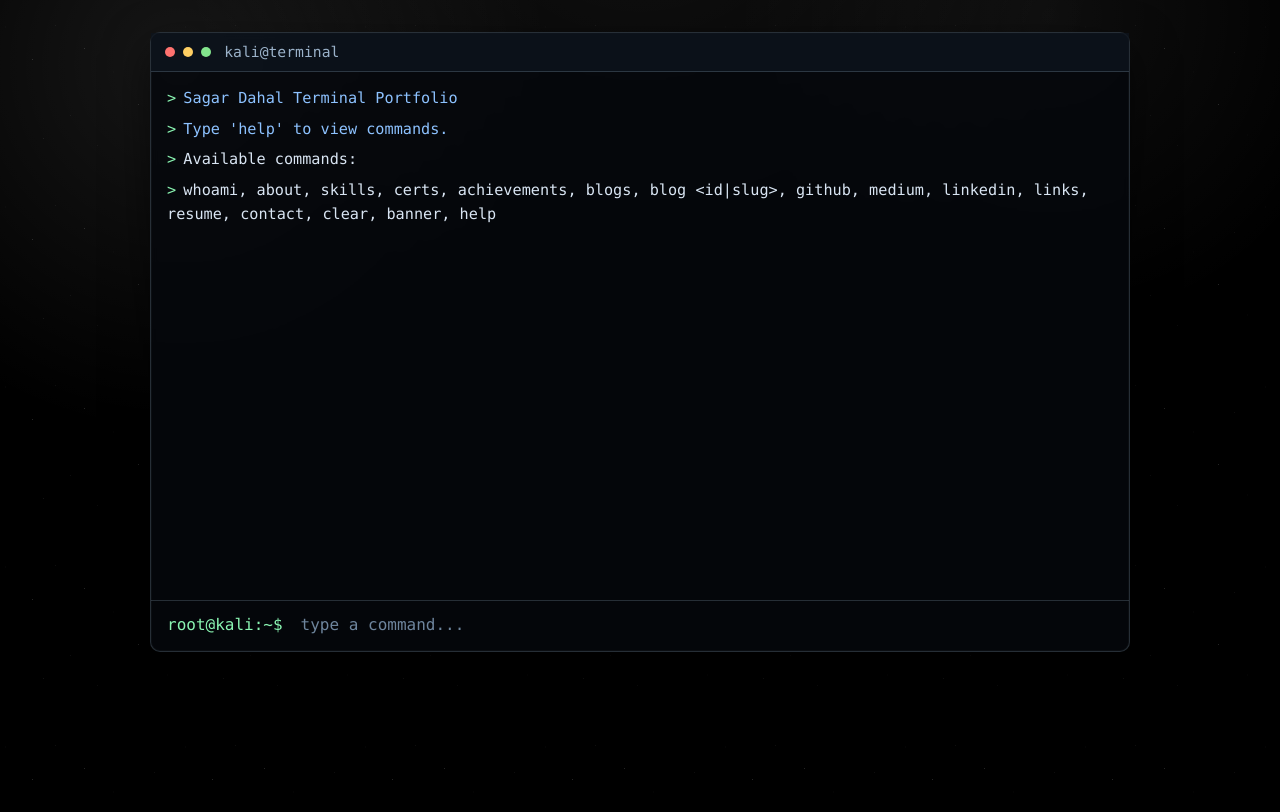
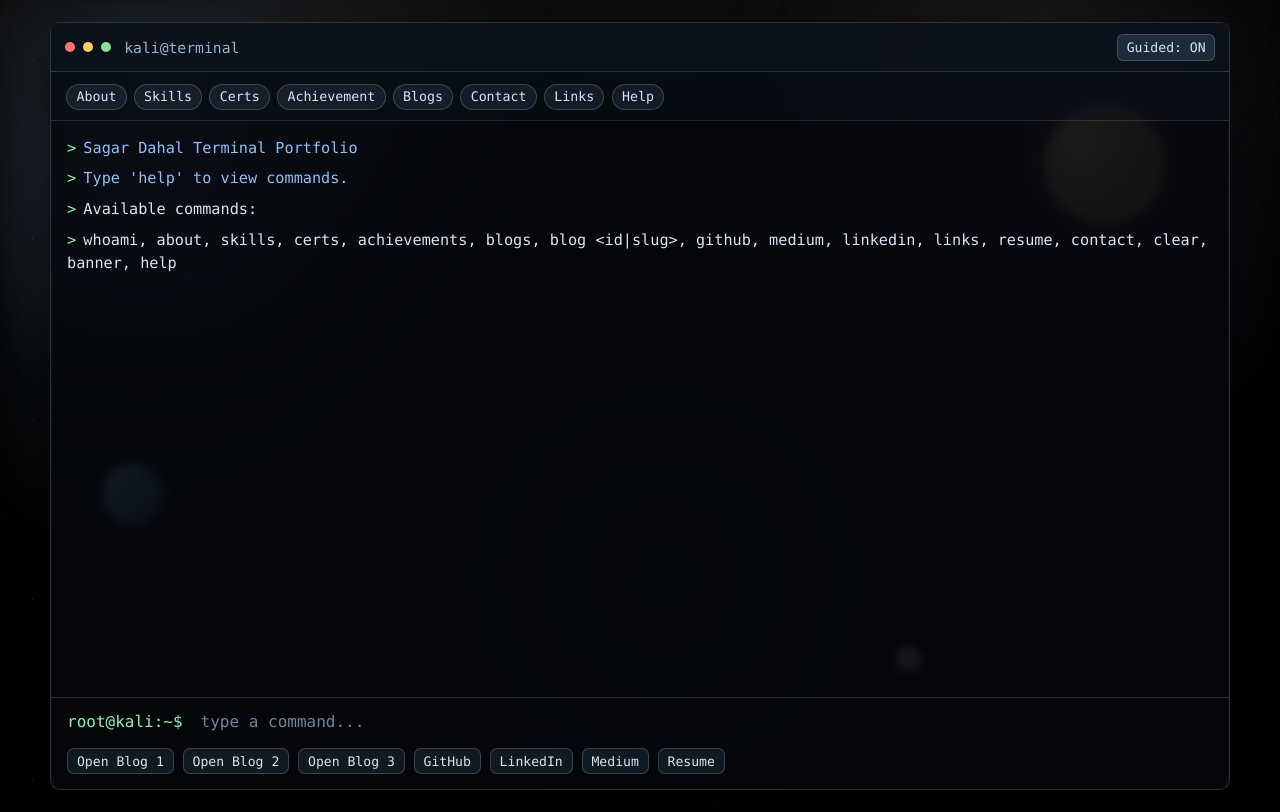
Before and after one commit to 0xr00tkit/sagardahal.com, a Vue app: page / in a window 1280 px wide. Built offline with nearby package versions, Linux system fonts and the light colour scheme.

Commit message:
Second Commit-UI changes

```diff
--- a/src/App.vue
+++ b/src/App.vue
@@ -5,6 +5,7 @@ const promptLabel = "root@kali:~$";
 const input = ref("");
 const inputRef = ref(null);
 const outputRef = ref(null);
+const guidedMode = ref(true);
 
 const profile = {
   name: "Sagar Dahal",
@@ -79,6 +80,16 @@ const blogs = [
 ];
 
 const history = reactive([]);
+const quickCommands = [
+  { label: "About", cmd: "whoami" },
+  { label: "Skills", cmd: "skills" },
+  { label: "Certs", cmd: "certs" },
+  { label: "Achievement", cmd: "achievements" },
+  { label: "Blogs", cmd: "blogs" },
+  { label: "Contact", cmd: "contact" },
+  { label: "Links", cmd: "links" },
+  { label: "Help", cmd: "help" }
+];
 
 const pushEntry = (entry) => history.push(entry);
 
@@ -191,6 +202,11 @@ const submit = () => {
   input.value = "";
 };
 
+const executeShortcut = (cmd) => {
+  runCommand(cmd);
+  inputRef.value?.focus();
+};
+
 watch(
   () => history.length,
   async () => {
@@ -211,12 +227,33 @@ onMounted(() => {
 <template>
   <div class="app" @click="inputRef?.focus()">
     <div class="stars"></div>
+    <div class="nebula"></div>
+    <div class="solar-system">
+      <span class="planet one"></span>
+      <span class="planet two"></span>
+      <span class="planet three"></span>
+    </div>
     <div class="terminal">
       <div class="terminal-head">
         <span class="dot red"></span>
         <span class="dot amber"></span>
         <span class="dot green"></span>
         <p>kali@terminal</p>
+        <button class="mode-btn" type="button" @click.stop="guidedMode = !guidedMode">
+          {{ guidedMode ? "Guided: ON" : "Guided: OFF" }}
+        </button>
+      </div>
+
+      <div v-if="guidedMode" class="quick-panel">
+        <button
+          v-for="item in quickCommands"
+          :key="item.cmd"
+          type="button"
+          class="quick-btn"
+          @click.stop="executeShortcut(item.cmd)"
+        >
+          {{ item.label }}
+        </button>
       </div>
 
       <div ref="outputRef" class="terminal-output">
@@ -251,6 +288,15 @@ onMounted(() => {
           placeholder="type a command..."
         />
       </form>
+      <div v-if="guidedMode" class="blog-shortcuts">
+        <button type="button" class="blog-btn" @click.stop="executeShortcut('blog 1')">Open Blog 1</button>
+        <button type="button" class="blog-btn" @click.stop="executeShortcut('blog 2')">Open Blog 2</button>
+        <button type="button" class="blog-btn" @click.stop="executeShortcut('blog 3')">Open Blog 3</button>
+        <a :href="social.github" target="_blank" rel="noreferrer">GitHub</a>
+        <a :href="social.linkedin" target="_blank" rel="noreferrer">LinkedIn</a>
+        <a :href="social.medium" target="_blank" rel="noreferrer">Medium</a>
+        <a :href="profile.resume" target="_blank" rel="noreferrer">Resume</a>
+      </div>
     </div>
   </div>
 </template>
--- a/src/style.css
+++ b/src/style.css
@@ -44,7 +44,7 @@ a:hover {
 .app {
   min-height: 100vh;
   min-height: 100dvh;
-  padding: 2rem 1rem;
+  padding: 1.4rem 1rem;
   position: relative;
   overflow: hidden;
 }
@@ -71,10 +71,62 @@ a:hover {
   background-size: 180px 180px;
 }
 
+.nebula {
+  position: fixed;
+  inset: 0;
+  pointer-events: none;
+  z-index: 1;
+  background:
+    radial-gradient(circle at 10% 22%, rgba(90, 131, 176, 0.22), transparent 30%),
+    radial-gradient(circle at 84% 20%, rgba(183, 132, 207, 0.12), transparent 26%),
+    radial-gradient(circle at 52% 72%, rgba(101, 132, 204, 0.15), transparent 30%);
+  filter: blur(26px);
+}
+
+.solar-system {
+  position: fixed;
+  inset: 0;
+  pointer-events: none;
+  z-index: 1;
+}
+
+.planet {
+  position: absolute;
+  border-radius: 50%;
+  filter: blur(1px);
+  opacity: 0.7;
+}
+
+.planet.one {
+  width: 120px;
+  height: 120px;
+  right: 9%;
+  top: 13%;
+  background: radial-gradient(circle at 30% 30%, rgba(255, 236, 169, 0.65), rgba(150, 78, 32, 0.6));
+  box-shadow: 0 0 35px rgba(189, 116, 59, 0.32);
+}
+
+.planet.two {
+  width: 62px;
+  height: 62px;
+  left: 8%;
+  top: 58%;
+  background: radial-gradient(circle at 25% 25%, rgba(173, 226, 255, 0.65), rgba(38, 74, 126, 0.6));
+  box-shadow: 0 0 24px rgba(111, 178, 255, 0.28);
+}
+
+.planet.three {
+  width: 26px;
+  height: 26px;
+  right: 28%;
+  bottom: 16%;
+  background: radial-gradient(circle at 30% 30%, rgba(255, 255, 255, 0.6), rgba(151, 165, 205, 0.56));
+}
+
 .terminal {
   position: relative;
   z-index: 2;
-  max-width: 980px;
+  max-width: 1180px;
   margin: 0 auto;
   border: 1px solid var(--terminal-edge);
   border-radius: 10px;
@@ -119,9 +171,44 @@ a:hover {
   font-size: 0.92rem;
 }
 
+.mode-btn {
+  margin-left: auto;
+  background: rgba(129, 182, 226, 0.16);
+  border: 1px solid rgba(173, 205, 231, 0.25);
+  color: var(--text);
+  padding: 0.32rem 0.55rem;
+  border-radius: 6px;
+  font: inherit;
+  font-size: 0.82rem;
+}
+
+.quick-panel {
+  display: flex;
+  gap: 0.45rem;
+  flex-wrap: wrap;
+  padding: 0.72rem 0.95rem 0.66rem;
+  border-bottom: 1px solid rgba(173, 205, 231, 0.16);
+  background: rgba(12, 18, 28, 0.48);
+}
+
+.quick-btn {
+  background: rgba(146, 180, 215, 0.1);
+  border: 1px solid rgba(173, 205, 231, 0.24);
+  color: var(--text);
+  padding: 0.28rem 0.58rem;
+  border-radius: 999px;
+  font: inherit;
+  font-size: 0.83rem;
+}
+
+.quick-btn:hover,
+.mode-btn:hover {
+  border-color: rgba(173, 205, 231, 0.46);
+}
+
 .terminal-output {
-  height: min(66vh, 720px);
-  max-height: min(66vh, 720px);
+  height: min(72vh, 820px);
+  max-height: min(72vh, 820px);
   overflow-y: auto;
   overflow-x: hidden;
   padding: 0.95rem 1rem;
@@ -199,6 +286,30 @@ a:hover {
   color: #6e859d;
 }
 
+.blog-shortcuts {
+  display: flex;
+  flex-wrap: wrap;
+  gap: 0.55rem;
+  padding: 0 1rem 0.9rem;
+}
+
+.blog-btn,
+.blog-shortcuts a {
+  border: 1px solid rgba(173, 205, 231, 0.24);
+  border-radius: 7px;
+  padding: 0.28rem 0.56rem;
+  background: rgba(129, 182, 226, 0.11);
+  color: var(--text);
+  font: inherit;
+  font-size: 0.82rem;
+  text-decoration: none;
+}
+
+.blog-btn:hover,
+.blog-shortcuts a:hover {
+  border-color: rgba(173, 205, 231, 0.48);
+}
+
 @media (max-width: 700px) {
   .app {
     padding: 0.6rem 0.45rem;
@@ -208,6 +319,7 @@ a:hover {
   .terminal {
     min-height: calc(100dvh - 1.2rem);
     border-radius: 8px;
+    max-width: 100%;
   }
 
   .terminal-head {
@@ -218,6 +330,16 @@ a:hover {
     height: auto;
     max-height: none;
     padding: 0.7rem 0.75rem;
+  }
+
+  .quick-panel {
+    padding: 0.65rem 0.7rem 0.6rem;
+    gap: 0.4rem;
+  }
+
+  .quick-btn {
+    font-size: 0.79rem;
+    padding: 0.26rem 0.5rem;
   }
 
   .terminal-input {
@@ -242,4 +364,25 @@ a:hover {
   .terminal-input input {
     font-size: 16px;
   }
+
+  .blog-shortcuts {
+    padding: 0 0.75rem calc(0.75rem + env(safe-area-inset-bottom));
+    gap: 0.45rem;
+  }
+
+  .blog-btn,
+  .blog-shortcuts a,
+  .mode-btn {
+    font-size: 0.78rem;
+  }
+
+  .planet.one {
+    width: 80px;
+    height: 80px;
+  }
+
+  .planet.two {
+    width: 46px;
+    height: 46px;
+  }
 }
```
